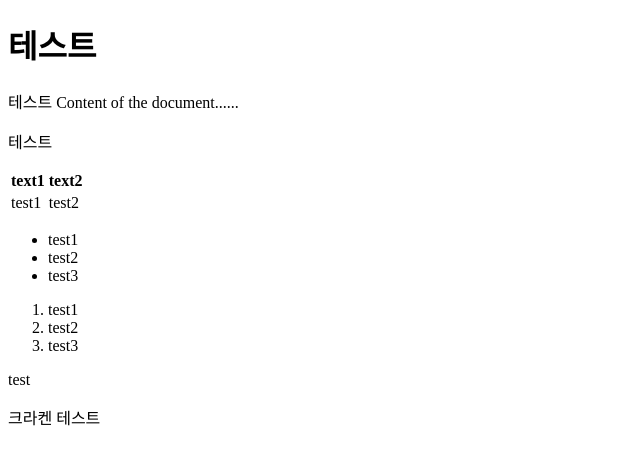
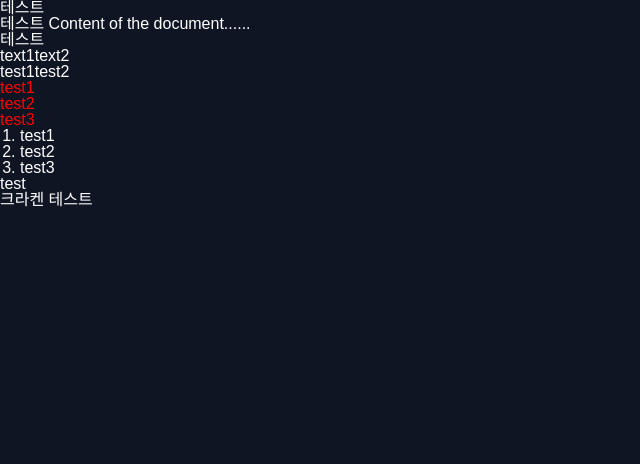
Before and after one commit to nodo1017/mytest, a plain HTML site: page index.html in a window 1280 px wide. Shown: the whole page, without its empty margins (0-640 px from the left). Drawn offline with Linux system fonts and the light colour scheme.

Commit message:
shWork 브랜치

```diff
--- /dev/null
+++ b/css/style.css
@@ -0,0 +1,70 @@
+@charset "utf-8";
+
+html, body, div, span, applet, object, iframe,
+h1, h2, h3, h4, h5, h6, p, blockquote, pre,
+a, abbr, acronym, address, big, cite, code,
+del, dfn, em, img, ins, kbd, q, s, samp,
+small, strike, strong, sub, sup, tt, var,
+b, u, i, center,
+dl, dt, dd, ol, ul, li,
+fieldset, form, label, legend,
+table, caption, tbody, tfoot, thead, tr, th, td,
+article, aside, canvas, details, embed,
+figure, figcaption, footer, header, hgroup,
+menu, nav, output, ruby, section, summary,
+time, mark, audio, video {
+	margin: 0;
+	padding: 0;
+	border: 0;
+	font-size: 100%;
+	font: inherit;
+	vertical-align: baseline;
+}
+/* HTML5 display-role reset for older browsers */
+article, aside, details, figcaption, figure,
+footer, header, hgroup, menu, nav, section, main {
+	display: block;
+}
+body {
+	line-height: 1;
+}
+ol, ul {
+	list-style: none;
+}
+blockquote, q {
+	quotes: none;
+}
+a{
+  color: black;
+	text-decoration: none;
+	cursor: pointer;
+}
+blockquote:before, blockquote:after,
+q:before, q:after {
+	content: '';
+	content: none;
+}
+table {
+	border-collapse: collapse;
+	border-spacing: 0;
+}
+
+*, *::after, *::before {
+  -webkit-box-sizing: border-box;
+  -moz-box-sizing: border-box;
+  box-sizing: border-box;
+}
+
+html {
+  font-size: 100%;
+}
+
+body {
+  font-size: 1rem;
+  font-family: 'Noto Sans KR', sans-serif !important;
+  color: #ffffff;
+	background-color: #101524;
+}
+
+ul.dot li{color: red;}
+ol.num li{list-style: decimal; margin-left: 20px;}
--- a/index.html
+++ b/index.html
@@ -3,6 +3,7 @@
 <head>
 <meta charset="UTF-8">
 <title>Title of the document</title>
+<link rel="stylesheet" type="text/css" href="css/style.css" media="all" />
 </head>
 
 <body>
@@ -30,13 +31,13 @@ Content of the document......
 	</tbody>
 </table>
 
-<ul>
+<ul class="dot">
 	<li>test1</li>
 	<li>test2</li>
 	<li>test3</li>
 </ul>
 
-<ol>
+<ol class="num">
 	<li>test1</li>
 	<li>test2</li>
 	<li>test3</li>
@@ -46,6 +47,9 @@ Content of the document......
 
 <p>크라켄 테스트</p>
 
+
+
+
 </body>
 
 </html>
```
